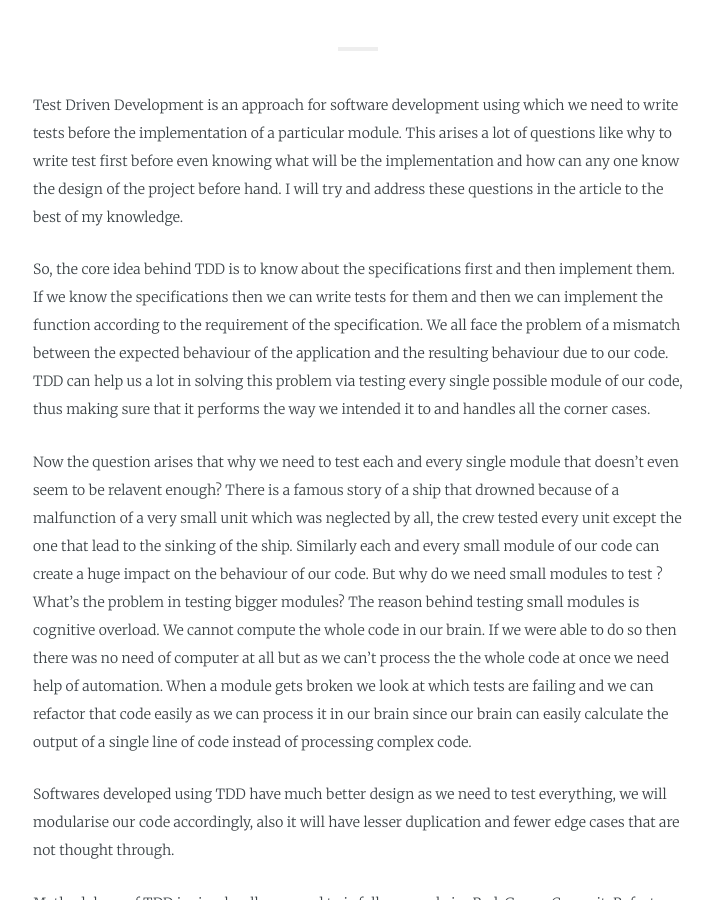
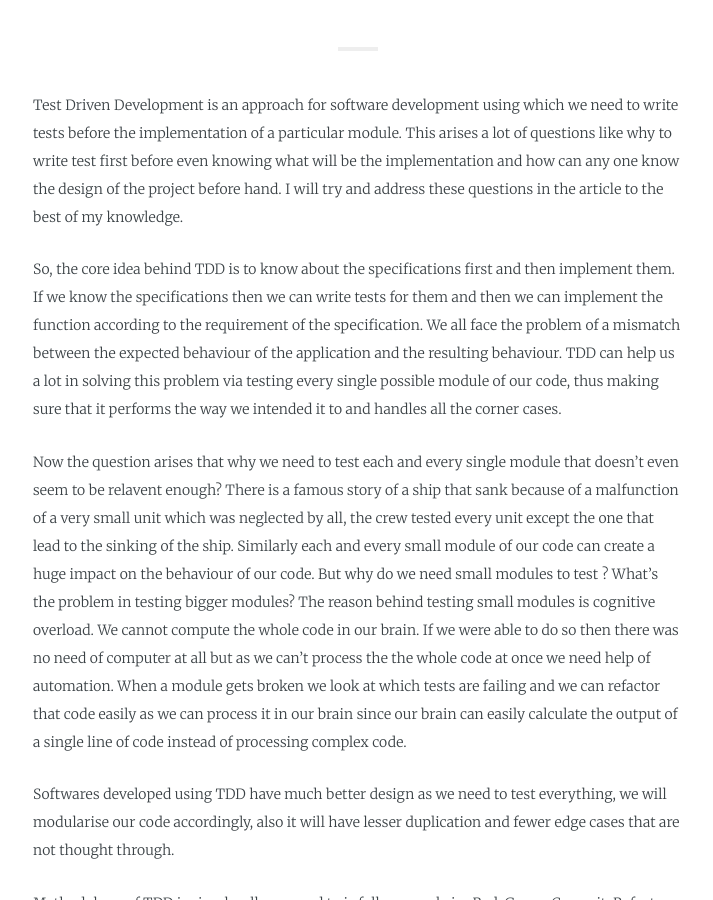
Before and after one commit to prakhar345/prakhar345.github.io, a Jekyll site: the page built from _posts/2017-07-06-testDrivenDevelopment.md, in a window 1280 px wide and 900 px high, scrolled down 381 px. Shown: the whole window, without its empty margins (282-995 px from the left). Built offline with Jekyll 4.4.1, drawn with Linux system fonts in a browser that asks for light colours; some web fonts are replaced.

Commit message:
new post added

```diff
--- a/_posts/2017-07-06-testDrivenDevelopment.md
+++ b/_posts/2017-07-06-testDrivenDevelopment.md
@@ -8,9 +8,9 @@ tags:
 
 Test Driven Development is an approach for software development using which we need to write tests before the implementation of a particular module. This arises a lot of questions like why to write test first before even knowing what will be the implementation and how can any one know the design of the project before hand. I will try and address these questions in the article to the best of my knowledge.
 
-So, the core idea behind TDD is to know about the specifications first and then implement them. If we know the specifications then we can write tests for them and then we can implement the function according to the requirement of the specification. We all face the problem of a mismatch between the expected behaviour of the application and the resulting behaviour due to our code. TDD can help us a lot in solving this problem via testing every single possible module of our code, thus making sure that it performs the way we intended it to and handles all the corner cases.
+So, the core idea behind TDD is to know about the specifications first and then implement them. If we know the specifications then we can write tests for them and then we can implement the function according to the requirement of the specification. We all face the problem of a mismatch between the expected behaviour of the application and the resulting behaviour. TDD can help us a lot in solving this problem via testing every single possible module of our code, thus making sure that it performs the way we intended it to and handles all the corner cases.
 
-Now the question arises that why we need to test each and every single module that doesn’t even seem to be relavent enough? There is a famous story of a ship that drowned because of a malfunction of a very small unit which was neglected by all, the crew tested every unit except the one that lead to the sinking of the ship. Similarly each and every small module of our code can create a huge impact on the behaviour of our code. But why do we need small modules to test ? What’s the problem in testing bigger modules?  The reason behind testing small modules is cognitive overload. We cannot compute the whole code in our brain. If we were able to do so then there was no need of computer at all but as we can’t process the the whole code at once we need help of automation. When a module gets broken we look at which tests are failing and we can refactor that code easily as we can process it in our brain since our brain can easily calculate the output of a single line of code instead of processing complex code.
+Now the question arises that why we need to test each and every single module that doesn’t even seem to be relavent enough? There is a famous story of a ship that sank because of a malfunction of a very small unit which was neglected by all, the crew tested every unit except the one that lead to the sinking of the ship. Similarly each and every small module of our code can create a huge impact on the behaviour of our code. But why do we need small modules to test ? What’s the problem in testing bigger modules?  The reason behind testing small modules is cognitive overload. We cannot compute the whole code in our brain. If we were able to do so then there was no need of computer at all but as we can’t process the the whole code at once we need help of automation. When a module gets broken we look at which tests are failing and we can refactor that code easily as we can process it in our brain since our brain can easily calculate the output of a single line of code instead of processing complex code.
 
 Softwares developed using TDD have much better design as we need to test everything, we will modularise our code accordingly, also it will have lesser duplication and fewer edge cases that are not thought through.
 
```
